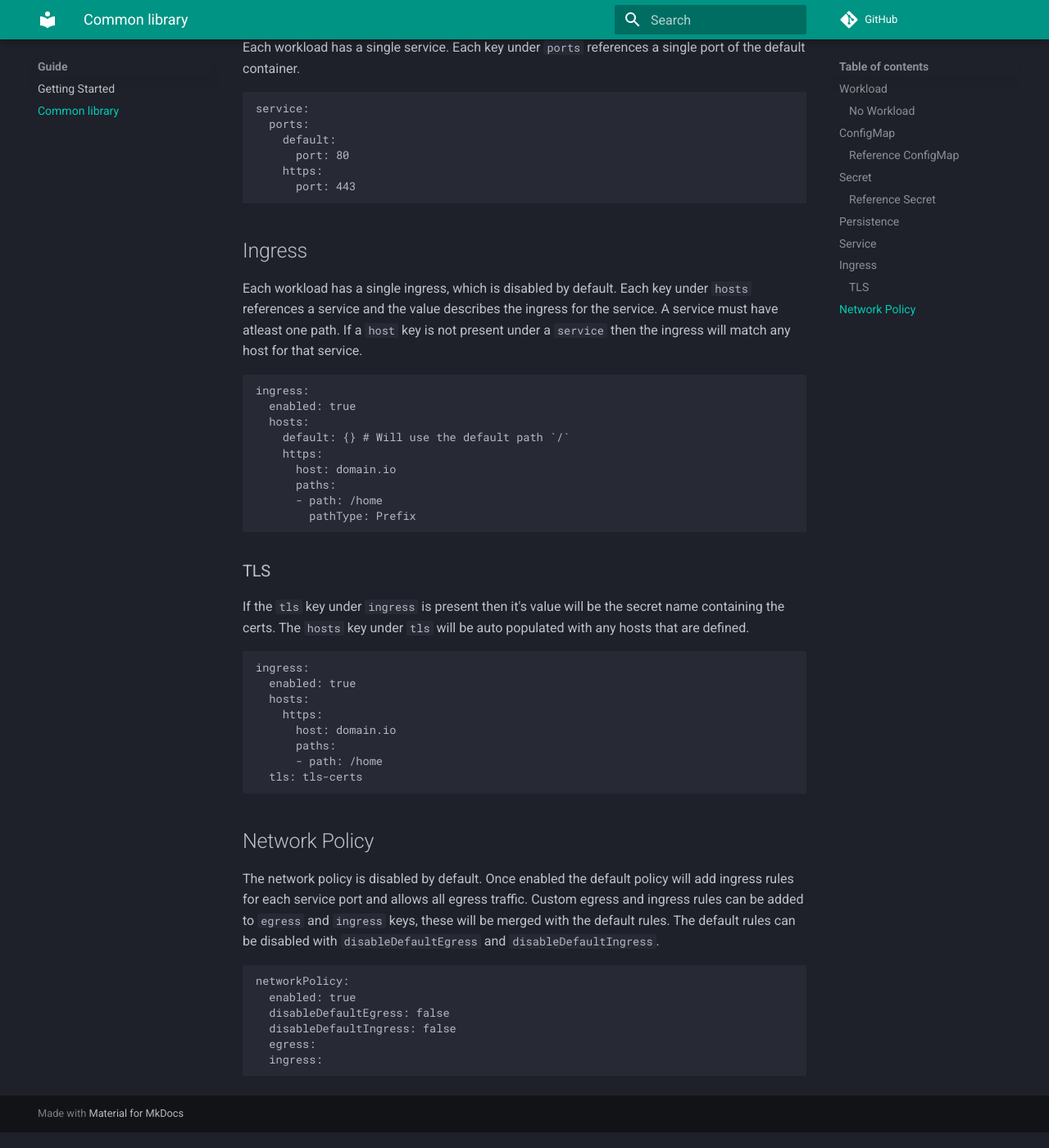
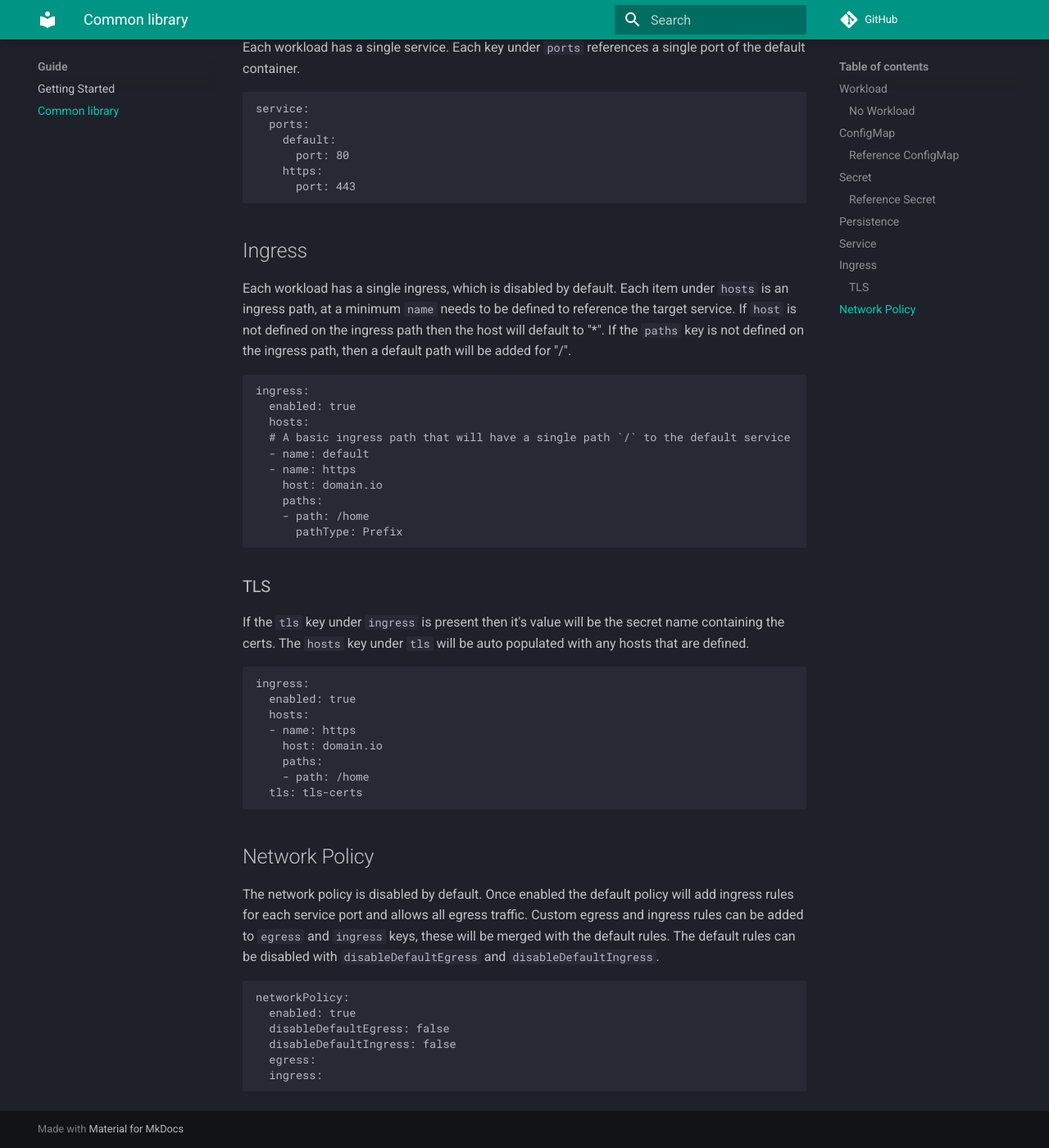
Before and after one commit to jasonb5/charts, an MkDocs documentation site: the page built from docs/guide/common-library.md, in a window 1280 px wide and 1400 px high, scrolled down 2400 px. Shown: the whole window at 82% size. Built offline with MkDocs 1.6.1 and Material for MkDocs 9.7.7, drawn with Linux system fonts in a browser that asks for light colours; comment, search, counter and statistics services are not loaded.

Commit message:
Fixes ingress definition

````diff
--- a/docs/guide/common-library.md
+++ b/docs/guide/common-library.md
@@ -87,17 +87,18 @@ service:
 ```
 
 ## Ingress
-Each workload has a single ingress, which is disabled by default. Each key under `hosts` references a service and the value describes the ingress for the service. A service must have atleast one path. If a `host` key is not present under a `service` then the ingress will match any host for that service.
+Each workload has a single ingress, which is disabled by default. Each item under `hosts` is an ingress path, at a minimum `name` needs to be defined to reference the target service. If `host` is not defined on the ingress path then the host will default to "*". If the `paths` key is not defined on the ingress path, then a default path will be added for "/".
 ```yaml
 ingress:
   enabled: true
   hosts:
-    default: {} # Will use the default path `/`
-    https:
-      host: domain.io
-      paths:
-      - path: /home
-        pathType: Prefix
+  # A basic ingress path that will have a single path `/` to the default service
+  - name: default
+  - name: https
+    host: domain.io
+    paths:
+    - path: /home
+      pathType: Prefix
 ```
 ### TLS
 If the `tls` key under `ingress` is present then it's value will be the secret name containing the certs. The `hosts` key under `tls` will be auto populated with any hosts that are defined.
````
Also changed, not shown: other parts of docs/guide/common-library.md (+4 -4 lines), 6 other files.
